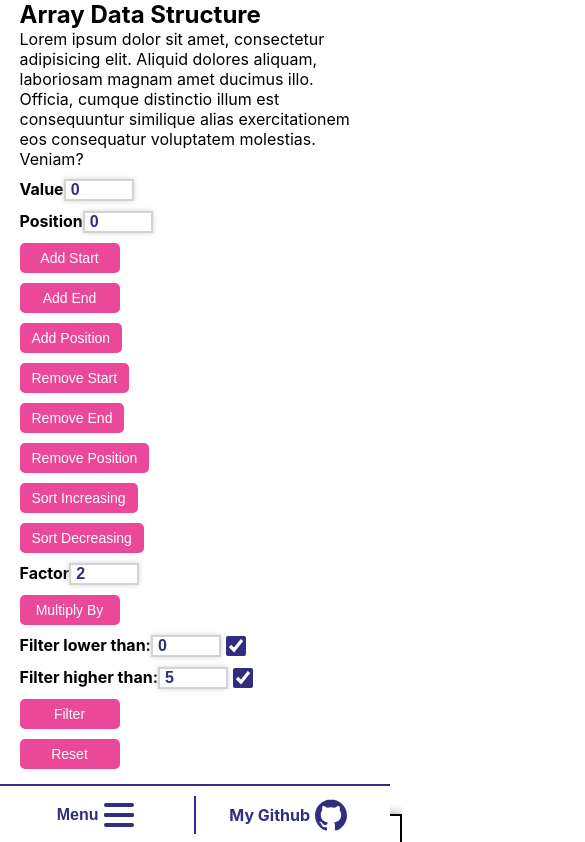
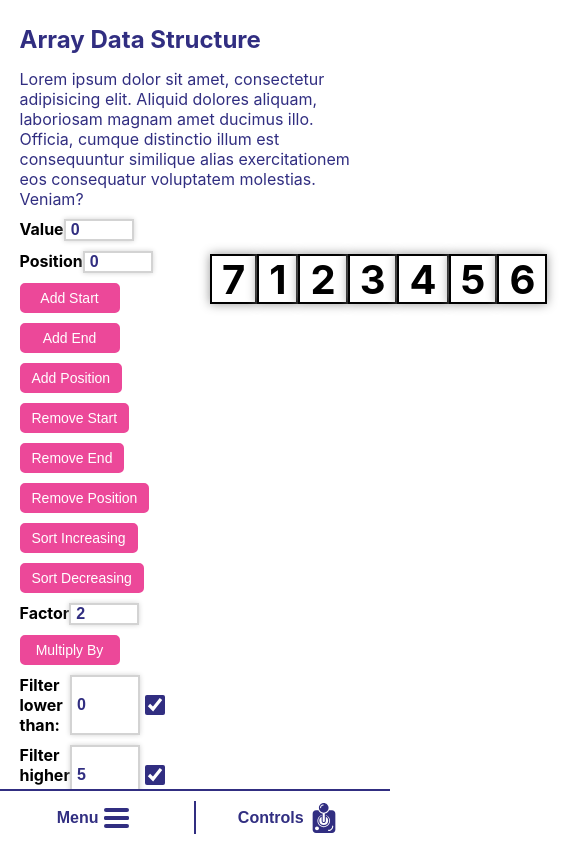
Before and after one commit to Elvissamir/Algoui, a React (Create React App) app: page /data-structures/array in a window 390 px wide. Shown: the top 842 px of the page, 585 px wide, since content can reach past the window. Built offline with nearby package versions, Linux system fonts and the light colour scheme.

Commit message:
Change Mobilebar component. Replace github link, add controls button

```diff
--- /dev/null
+++ b/src/assets/icons/ControlsIcon.tsx
@@ -0,0 +1,54 @@
+const ControlsIcon = () => {
+    return (
+        <svg className="controls-icon icon" version="1.1" id="Capa_1" xmlns="http://www.w3.org/2000/svg" xmlnsXlink="http://www.w3.org/1999/xlink" x="0px" y="0px"
+	 viewBox="0 0 56.837 56.837" xmlSpace="preserve">
+<g>
+	<path d="M27.918,18.325c5.052,0,9.163-4.11,9.163-9.163C37.081,4.11,32.971,0,27.918,0s-9.163,4.11-9.163,9.162
+		C18.756,14.215,22.866,18.325,27.918,18.325z M20.918,8.837c0-3.309,2.691-6,6-6c0.552,0,1,0.447,1,1s-0.448,1-1,1
+		c-2.206,0-4,1.794-4,4c0,0.553-0.448,1-1,1S20.918,9.39,20.918,8.837z"/>
+	<path d="M43.598,13.837h-5.556l0,0c-1.502,3.239-4.513,5.62-8.123,6.28v0.029v1.691v1.268V34c0,1.103-0.897,2-2,2s-2-0.897-2-2
+		V23.104v-1.268v-1.691v-0.029c-3.61-0.659-6.621-3.04-8.123-6.279h-4.556c-3.485,0-6.321,2.836-6.321,6.321v30.357
+		c0,3.485,2.835,6.321,6.321,6.321h30.358c3.485,0,6.321-2.836,6.321-6.321V20.158C49.918,16.673,47.083,13.837,43.598,13.837z
+		 M27.918,38c2.206,0,4-1.794,4-4v-7.984c2.69,1.45,4.418,4.272,4.418,7.402c0,4.643-3.776,8.419-8.418,8.419
+		S19.5,38.061,19.5,33.418c0-3.13,1.728-5.952,4.418-7.402V34C23.918,36.206,25.713,38,27.918,38z M15.151,51.837
+		c-2.077,0-3.767-1.69-3.767-3.768s1.69-3.768,3.767-3.768c2.078,0,3.768,1.69,3.768,3.768S17.229,51.837,15.151,51.837z
+		 M15.918,33.837c0-5.15,3.231-9.633,8-11.306v1.276c-3.867,1.607-6.418,5.379-6.418,9.61c0,5.745,4.674,10.419,10.418,10.419
+		s10.418-4.674,10.418-10.419c0-4.231-2.552-8.004-6.418-9.61v-1.276c4.769,1.673,8,6.155,8,11.306c0,6.617-5.383,12-12,12
+		S15.918,40.454,15.918,33.837z M36.918,52.837c-0.552,0-1-0.447-1-1s0.448-1,1-1c3.86,0,7-3.141,7-7c0-0.553,0.448-1,1-1
+		s1,0.447,1,1C45.918,48.8,41.881,52.837,36.918,52.837z"/>
+</g>
+<g>
+</g>
+<g>
+</g>
+<g>
+</g>
+<g>
+</g>
+<g>
+</g>
+<g>
+</g>
+<g>
+</g>
+<g>
+</g>
+<g>
+</g>
+<g>
+</g>
+<g>
+</g>
+<g>
+</g>
+<g>
+</g>
+<g>
+</g>
+<g>
+</g>
+        </svg>
+    )
+}
+
+export default ControlsIcon
--- a/src/assets/styles/components/_index.scss
+++ b/src/assets/styles/components/_index.scss
@@ -8,3 +8,4 @@
 @import './label';
 @import './logo';
 @import './nav-list';
+@import './section-container';
--- /dev/null
+++ b/src/assets/styles/components/_section-container.scss
@@ -0,0 +1,44 @@
+.section-wrapper {
+    display: flex;
+    flex-direction: column;
+    margin-top: 25px;
+
+    .section-top {
+        display: flex;
+
+        .section-title {
+            color: var(--brand-purple);
+            font-weight: bolder;
+        }
+    }
+
+    .section-info {
+        color: var(--brand-purple);
+        display: flex;
+        margin-top: 15px;
+    }
+
+    .section-action-wrapper {
+        display: flex;
+    }
+}
+
+@media (min-width: 1024px) {
+    .section-wrapper {
+        .section-action-wrapper {
+            margin-top: 25px;
+
+            .section-controls {
+                display: flex;
+                flex-direction: column;
+                width: auto;
+            }
+
+            .section-action {
+                display: flex;
+                justify-content: center;
+                align-items: center;
+            }
+        }
+    }
+}
--- a/src/assets/styles/core/_variables.scss
+++ b/src/assets/styles/core/_variables.scss
@@ -5,4 +5,5 @@
     --brand-gray: rgba(150, 150, 150, 1);
     --brand-error: rgb(180, 20, 25);
     --brand-border: 5px;
+    --mobile-bar: 55px
 }
--- a/src/assets/styles/layout/_mobile-menu.scss
+++ b/src/assets/styles/layout/_mobile-menu.scss
@@ -6,7 +6,7 @@
     position: fixed;
     left: 0;
     top: 0;
-    height: calc(100vh - 60px);
+    height: calc(100vh - var(--mobile-bar));
     width: 100%;
     z-index: 1000;
 
--- a/src/assets/styles/layout/_mobilebar.scss
+++ b/src/assets/styles/layout/_mobilebar.scss
@@ -5,7 +5,7 @@
     background-color: var(--brand-white);
     border-top: var(--brand-purple) 2px solid;
     padding: 10px;
-    height: 60px;
+    height: var(--mobile-bar);
     width: 100%;
     z-index: 1000;
 
@@ -36,8 +36,8 @@
 
                 .icon {
                     margin-left: 5px;
-                    height: 25px;
-                    width: 25px;
+                    height: 20px;
+                    width: 20px;
 
                     path {
                         fill: var(--brand-purple);
@@ -48,8 +48,8 @@
                     display: flex;
                     align-items: center;
                     justify-content: center;
-                    width: 30px;
-                    height: 25px;
+                    width: 25px;
+                    height: 20px;
                     margin-left: 5px;
                     position: relative;
                     -webkit-transform: rotate(0deg);
@@ -87,15 +87,15 @@
                   }
 
                   .menu-x-icon span:nth-child(2),.menu-x-icon span:nth-child(3) {
-                    top: 10px;
+                    top: 8px;
                   }
 
                   .menu-x-icon span:nth-child(4) {
-                    top: 20px;
+                    top: 16px;
                   }
 
                   .menu-x-icon.open span:nth-child(1) {
-                    top: 16px;
+                    top: 14px;
                     width: 0%;
                     left: 50%;
                   }
@@ -115,7 +115,7 @@
                   }
 
                   .menu-x-icon.open span:nth-child(4) {
-                    top: 12px;
+                    top: 10px;
                     width: 0%;
                     left: 50%;
                   }
@@ -125,21 +125,26 @@
         }
 
         .right {
-            .my-github {
+            .controls-btn {
                 display: flex;
+                justify-content: center;
+                align-items: center;
+                cursor: pointer;
+                border: none;
                 color: var(--brand-purple);
+                font-weight: bolder;
+                background-color: transparent;
+                font-size: 16px;
+            }
+
+            .controls-icon {
+                display: flex;
                 align-items: center;
-                font-size: 16px;
-                font-weight: bolder;
-                text-decoration: none;
-
-                .icon {
-                    margin-left: 5px;
-
-                    path {
-                        fill: var(--brand-purple);
-                    }
-                }
+                margin-left: 5px;
+                justify-content: center;
+                fill: var(--brand-purple);
+                height: 32px;
+                width: 30px;
             }
         }
 
--- a/src/layout/Mobilebar.tsx
+++ b/src/layout/Mobilebar.tsx
@@ -1,5 +1,4 @@
-import GithubIcon from "../assets/icons/GithubIcon"
-import externalLinks from "../core/externalLinks"
+import ControlsIcon from "../assets/icons/ControlsIcon"
 
 interface MobilebarProps {
     showMenu: boolean
@@ -23,10 +22,10 @@ const Mobilebar = ({showMenu, toggleMenu}: MobilebarProps) => {
                 </div>
                 <div className="vertical-line"></div>
                 <div className="right">
-                    <a className="my-github" href={externalLinks.github}>
-                        <p className="text">My Github</p>
-                        <GithubIcon />
-                    </a>
+                    <button className="controls-btn">
+                        <p>Controls</p>
+                        <ControlsIcon />
+                    </button>
                 </div>
             </div>
         </div>
```
Also changed, not shown: src/components/MyGithubLink.tsx (added, +13 -0 lines).
